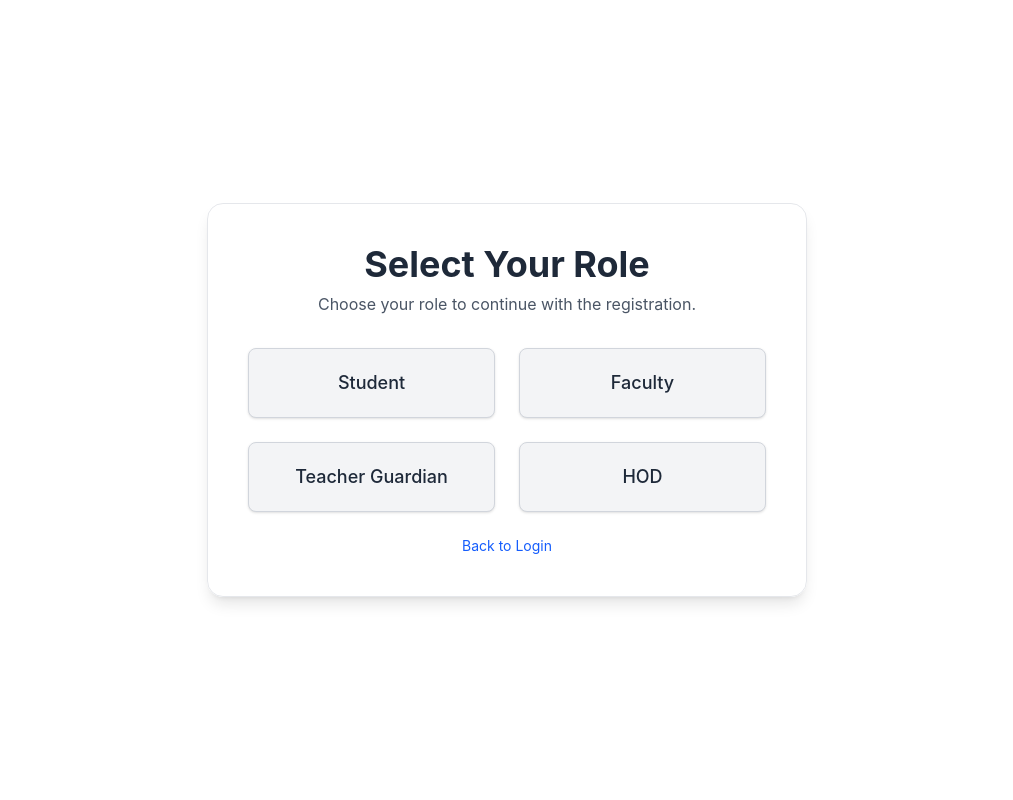
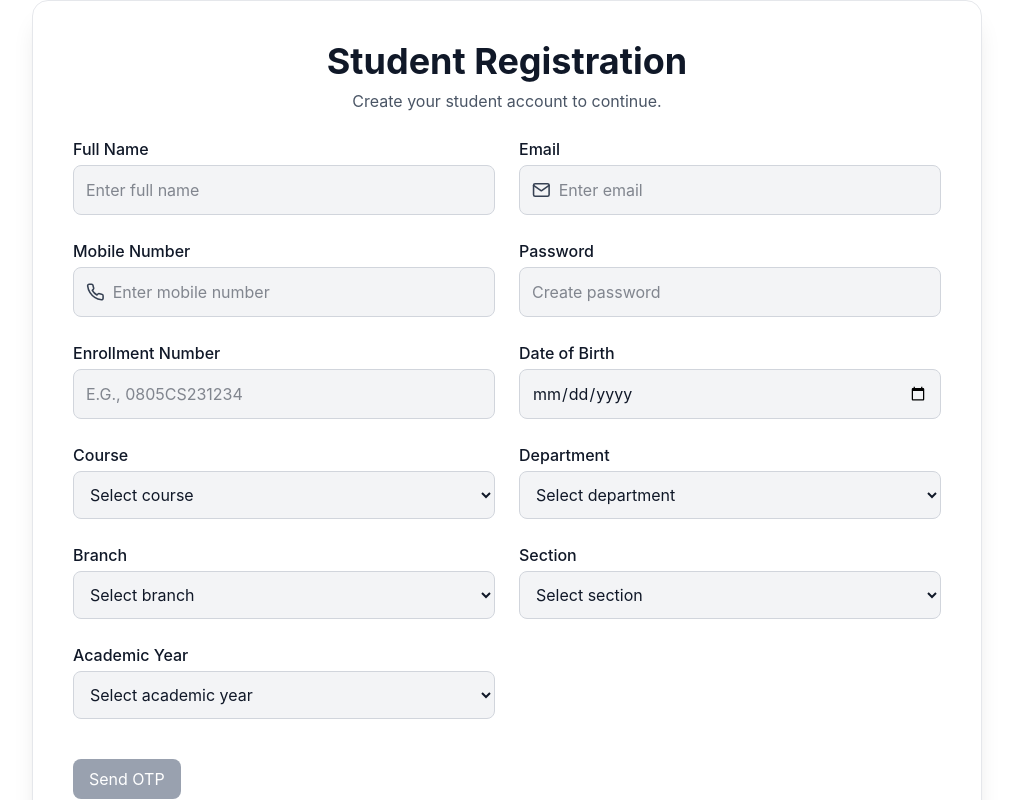
Before and after one commit to vivekyadav247/UNIFY, a React (Vite) app in the folder Frontend/: page /register in a window 1280 px wide. Before the commit this address led to /select-role. Shown: the top 800 px of the page, without its empty margins (133-1146 px from the left). Built offline with nearby package versions, Linux system fonts and the light colour scheme.

Commit message:
Added OTP Verification

```diff
--- a/Frontend/package.json
+++ b/Frontend/package.json
@@ -11,10 +11,10 @@
   },
   "dependencies": {
     "@fortawesome/fontawesome-free": "^7.1.0",
+    "@tailwindcss/vite": "^4.1.17",
     "axios": "^1.13.2",
     "chart.js": "^4.5.1",
     "framer-motion": "^12.23.24",
-    "@tailwindcss/vite": "^4.1.17",
     "lucide-react": "^0.553.0",
     "react": "^19.1.1",
     "react-chartjs-2": "^5.3.1",
--- a/Frontend/src/pages/auth/Login.jsx
+++ b/Frontend/src/pages/auth/Login.jsx
@@ -83,24 +83,6 @@ export default function Login() {
               </p>
             </div>
 
-            {/* Role Select */}
-            <div>
-              <label className="font-medium">Select Role</label>
-              <div className="flex items-center bg-white/80 border border-white/20 p-3 rounded-2xl mt-1 shadow-md backdrop-blur-sm">
-                <FiUser className="text-gray-700 text-xl mr-2" />
-                <select
-                  value={role}
-                  onChange={(e) => setRole(e.target.value)}
-                  className="w-full bg-transparent outline-none text-black"
-                >
-                  <option value="hod">HOD</option>
-                  <option value="tg">Teacher Guardian</option>
-                  <option value="faculty">Faculty</option>
-                  <option value="student">Student</option>
-                </select>
-              </div>
-            </div>
-
             {/* Login Button */}
             <button
               type="submit"
@@ -114,7 +96,7 @@ export default function Login() {
             Don’t have an account?{" "}
             <span
               className="text-blue-600 cursor-pointer hover:underline"
-              onClick={() => navigate("/select-role")}
+              onClick={() => navigate("/register")}
             >
               Register here
             </span>
--- a/Frontend/src/pages/auth/Register.jsx
+++ b/Frontend/src/pages/auth/Register.jsx
@@ -1,17 +1,11 @@
-import React, { useState, useEffect } from "react";
-import { useNavigate, useLocation } from "react-router-dom";
+import React, { useState } from "react";
+import { useNavigate } from "react-router-dom";
 import { FiMail, FiPhone } from "react-icons/fi";
 
 const Register = () => {
   const navigate = useNavigate();
-  const location = useLocation();
-  const role = new URLSearchParams(location.search).get("role");
 
-  // Redirect if no role is provided
-  useEffect(() => {
-    if (!role) navigate("/select-role");
-  }, [role, navigate]);
-
+  // Form data for student-only registration
   const [formData, setFormData] = useState({
     name: "",
     enrollmentNumber: "",
@@ -25,25 +19,96 @@ const Register = () => {
     academicYear: "",
     dob: "",
     password: "",
-    employeeId: "",
-    designation: "",
   });
+
+  // OTP system states
+  const [otpSent, setOtpSent] = useState(false);
+  const [otp, setOtp] = useState("");
+  const [enteredOtp, setEnteredOtp] = useState("");
+  const [verified, setVerified] = useState(false);
+  const [sendingOtp, setSendingOtp] = useState(false);
 
   const handleChange = (e) => {
     setFormData({ ...formData, [e.target.name]: e.target.value });
   };
 
+  // -----------------------------
+  // SEND OTP
+  // -----------------------------
+  const sendOtp = async () => {
+    if (!formData.email) {
+      alert("Please enter an email first.");
+      return;
+    }
+
+    setSendingOtp(true);
+
+    try {
+      const res = await fetch("http://localhost:5000/api/otp/send", {
+        method: "POST",
+        headers: { "Content-Type": "application/json" },
+        body: JSON.stringify({ email: formData.email }),
+      });
+
+      const data = await res.json();
+      setSendingOtp(false);
+
+      if (data.success) {
+        setOtpSent(true);
+        alert("OTP sent to email");
+      } else {
+        alert(data.message || "Failed to send OTP");
+      }
+    } catch (err) {
+      setSendingOtp(false);
+      console.error(err);
+      alert("Server error while sending OTP");
+    }
+  };
+
+  // -----------------------------
+  // VERIFY OTP
+  // -----------------------------
+  const verifyOtp = async () => {
+    if (!enteredOtp) {
+      alert("Enter OTP first");
+      return;
+    }
+
+    try {
+      const res = await fetch("http://localhost:5000/api/otp/verify", {
+        method: "POST",
+        headers: { "Content-Type": "application/json" },
+        body: JSON.stringify({ email: formData.email, otp: enteredOtp }),
+      });
+
+      const data = await res.json();
+
+      if (data.success) {
+        setVerified(true);
+        alert("Email verified successfully!");
+      } else {
+        alert(data.message || "Invalid OTP");
+      }
+    } catch (err) {
+      console.error(err);
+      alert("Server error while verifying OTP");
+    }
+  };
+
+  // -----------------------------
+  // REGISTER STUDENT
+  // -----------------------------
   const handleSubmit = async (e) => {
     e.preventDefault();
 
-    // API endpoint can be dynamic based on role if needed
-    let endpoint = "student";
-    if (role === "faculty") endpoint = "faculty";
-    if (role === "hod") endpoint = "hod";
-    if (role === "tg") endpoint = "tg";
+    if (!verified) {
+      alert("Please verify OTP before registering.");
+      return;
+    }
 
     try {
-      const res = await fetch(`http://localhost:5000/api/${endpoint}/register`, {
+      const res = await fetch("http://localhost:5000/api/student/register", {
         method: "POST",
         headers: { "Content-Type": "application/json" },
         body: JSON.stringify(formData),
@@ -63,60 +128,40 @@ const Register = () => {
     }
   };
 
-  // Field rules based on role
-  const fieldRules = {
-    student: [
-      "name",
-      "email",
-      "mobileNumber",
-      "password",
-      "enrollmentNumber",
-      "dob",
-      "course",
-      "department",
-      "branch",
-      "section",
-      "academicYear",
-      "gender",
-    ],
-    faculty: ["name", "email", "mobileNumber", "password", "employeeId", "designation", "department"],
-    hod: ["name", "email", "mobileNumber", "password", "department", "employeeId", "designation"],
-    tg: ["name", "email", "mobileNumber", "password", "employeeId", "designation", "department", "section"],
-  };
-
   return (
     <div className="min-h-screen bg-white flex justify-center items-center relative overflow-hidden">
+
       {/* BACKGROUND GLOWS */}
       <div className="absolute w-72 h-72 bg-purple-400 opacity-20 blur-[100px] -top-10 left-10 -z-10"></div>
       <div className="absolute w-72 h-72 bg-blue-400 opacity-20 blur-[100px] bottom-0 right-0 -z-10"></div>
 
       {/* CARD */}
       <div className="w-[950px] bg-white/80 backdrop-blur-md border border-gray-200 shadow-xl rounded-2xl p-10 animate-fadeInUp">
-        <h1 className="text-4xl font-bold text-center mb-2">{role?.toUpperCase()} Registration</h1>
+        <h1 className="text-4xl font-bold text-center mb-2">
+          Student Registration
+        </h1>
         <p className="text-center text-gray-600 mb-6">
-          Create your {role} account to continue.
+          Create your student account to continue.
         </p>
 
+        {/* FORM */}
         <form onSubmit={handleSubmit} className="grid grid-cols-2 gap-6">
 
-          {/* Name */}
-          {fieldRules[role]?.includes("name") && (
+          {/* NAME */}
           <div>
             <label className="font-medium">Full Name</label>
             <input
               type="text"
               name="name"
+              className="w-full bg-gray-100 border border-gray-300 p-3 rounded-lg mt-1 outline-none"
+              placeholder="Enter full name"
               value={formData.name}
               onChange={handleChange}
-                placeholder="Enter full name"
-                className="w-full bg-gray-100 border border-gray-300 p-3 rounded-lg mt-1 outline-none"
               required
             />
           </div>
-          )}
 
-          {/* Email */}
-          {fieldRules[role]?.includes("email") && (
+          {/* EMAIL */}
           <div>
             <label className="font-medium">Email</label>
             <div className="flex items-center bg-gray-100 border border-gray-300 p-3 rounded-lg mt-1">
@@ -124,18 +169,16 @@ const Register = () => {
               <input
                 type="email"
                 name="email"
+                className="w-full bg-transparent outline-none"
+                placeholder="Enter email"
                 value={formData.email}
                 onChange={handleChange}
-                  placeholder="Enter email"
-                  className="w-full bg-transparent outline-none"
                 required
               />
             </div>
           </div>
-          )}
 
-          {/* Mobile */}
-          {fieldRules[role]?.includes("mobileNumber") && (
+          {/* MOBILE */}
           <div>
             <label className="font-medium">Mobile Number</label>
             <div className="flex items-center bg-gray-100 border border-gray-300 p-3 rounded-lg mt-1">
@@ -143,72 +186,64 @@ const Register = () => {
               <input
                 type="text"
                 name="mobileNumber"
+                className="w-full bg-transparent outline-none"
+                placeholder="Enter mobile number"
                 value={formData.mobileNumber}
                 onChange={handleChange}
-                  placeholder="Enter mobile number"
-                  className="w-full bg-transparent outline-none"
                 required
               />
             </div>
           </div>
-          )}
 
-          {/* Password */}
-          {fieldRules[role]?.includes("password") && (
+          {/* PASSWORD */}
           <div>
             <label className="font-medium">Password</label>
             <input
               type="password"
               name="password"
+              className="w-full bg-gray-100 border border-gray-300 p-3 rounded-lg mt-1 outline-none"
+              placeholder="Create password"
               value={formData.password}
               onChange={handleChange}
-                placeholder="Create password"
-                className="w-full bg-gray-100 border border-gray-300 p-3 rounded-lg mt-1 outline-none"
               required
             />
           </div>
-          )}
 
-          {/* Enrollment Number */}
-          {fieldRules[role]?.includes("enrollmentNumber") && (
+          {/* ENROLLMENT NUMBER */}
           <div>
             <label className="font-medium">Enrollment Number</label>
             <input
               type="text"
               name="enrollmentNumber"
+              className="w-full bg-gray-100 border border-gray-300 p-3 rounded-lg mt-1 outline-none uppercase"
+              placeholder="e.g., 0805CS231234"
               value={formData.enrollmentNumber}
               onChange={handleChange}
-                placeholder="e.g., 0805CS231234"
-                className="w-full bg-gray-100 border border-gray-300 p-3 rounded-lg mt-1 outline-none uppercase"
               required
             />
           </div>
-          )}
 
           {/* DOB */}
-          {fieldRules[role]?.includes("dob") && (
           <div>
             <label className="font-medium">Date of Birth</label>
             <input
               type="date"
               name="dob"
+              className="w-full bg-gray-100 border border-gray-300 p-3 rounded-lg mt-1 outline-none"
               value={formData.dob}
               onChange={handleChange}
-                className="w-full bg-gray-100 border border-gray-300 p-3 rounded-lg mt-1 outline-none"
               required
             />
           </div>
-          )}
 
-          {/* Course */}
-          {fieldRules[role]?.includes("course") && (
+          {/* COURSE */}
           <div>
             <label className="font-medium">Course</label>
             <select
               name="course"
+              className="w-full bg-gray-100 border border-gray-300 p-3 rounded-lg mt-1 outline-none"
               value={formData.course}
               onChange={handleChange}
-                className="w-full bg-gray-100 border border-gray-300 p-3 rounded-lg mt-1 outline-none"
               required
             >
               <option value="">Select course</option>
@@ -218,17 +253,15 @@ const Register = () => {
               <option value="MCA">MCA</option>
             </select>
           </div>
-          )}
 
-          {/* Department */}
-          {fieldRules[role]?.includes("department") && (
+          {/* DEPARTMENT */}
           <div>
             <label className="font-medium">Department</label>
             <select
               name="department"
+              className="w-full bg-gray-100 border border-gray-300 p-3 rounded-lg mt-1 outline-none"
               value={formData.department}
               onChange={handleChange}
-                className="w-full bg-gray-100 border border-gray-300 p-3 rounded-lg mt-1 outline-none"
               required
             >
               <option value="">Select department</option>
@@ -242,17 +275,15 @@ const Register = () => {
               <option value="MCA">MCA</option>
             </select>
           </div>
-          )}
 
-          {/* Branch */}
-          {fieldRules[role]?.includes("branch") && (
+          {/* BRANCH */}
           <div>
             <label className="font-medium">Branch</label>
             <select
               name="branch"
+              className="w-full bg-gray-100 border border-gray-300 p-3 rounded-lg mt-1 outline-none"
               value={formData.branch}
               onChange={handleChange}
-                className="w-full bg-gray-100 border border-gray-300 p-3 rounded-lg mt-1 outline-none"
               required
             >
               <option value="">Select branch</option>
@@ -269,17 +300,15 @@ const Register = () => {
               <option value="MCA">MCA</option>
             </select>
           </div>
-          )}
 
-          {/* Section */}
-          {fieldRules[role]?.includes("section") && (
+          {/* SECTION */}
           <div>
             <label className="font-medium">Section</label>
             <select
               name="section"
+              className="w-full bg-gray-100 border border-gray-300 p-3 rounded-lg mt-1 outline-none"
               value={formData.section}
               onChange={handleChange}
-                className="w-full bg-gray-100 border border-gray-300 p-3 rounded-lg mt-1 outline-none"
               required
             >
               <option value="">Select section</option>
@@ -291,17 +320,15 @@ const Register = () => {
               <option value="F">F</option>
             </select>
           </div>
-          )}
 
-          {/* Academic Year */}
-          {fieldRules[role]?.includes("academicYear") && (
+          {/* ACADEMIC YEAR */}
           <div>
             <label className="font-medium">Academic Year</label>
             <select
               name="academicYear"
+              className="w-full bg-gray-100 border border-gray-300 p-3 rounded-lg mt-1 outline-none"
               value={formData.academicYear}
               onChange={handleChange}
-                className="w-full bg-gray-100 border border-gray-300 p-3 rounded-lg mt-1 outline-none"
               required
             >
               <option value="">Select academic year</option>
@@ -312,69 +339,72 @@ const Register = () => {
               <option value="2026-2030">2026–2030</option>
             </select>
           </div>
+
+          {/* ---------------- OTP SECTION ---------------- */}
+          <div className="col-span-2 flex gap-4 items-center mt-4">
+
+            {/* Send OTP */}
+            {!otpSent && (
+              <button
+                type="button"
+                onClick={sendOtp}
+                disabled={sendingOtp || !formData.email}
+                className="bg-blue-600 text-white px-4 py-2 rounded-lg disabled:bg-gray-400"
+              >
+                {sendingOtp ? "Sending..." : "Send OTP"}
+              </button>
             )}
 
-          {/* Gender */}
-          {fieldRules[role]?.includes("gender") && (
-            <div>
-              <label className="font-medium">Gender</label>
-              <select
-                name="gender"
-                value={formData.gender}
-                onChange={handleChange}
-                className="w-full bg-gray-100 border border-gray-300 p-3 rounded-lg mt-1 outline-none"
-                required
+            {/* Resend OTP */}
+            {otpSent && (
+              <button
+                type="button"
+                onClick={sendOtp}
+                className="bg-yellow-600 text-white px-4 py-2 rounded-lg"
               >
-                <option value="">Select gender</option>
-                <option value="Male">Male</option>
-                <option value="Female">Female</option>
-                <option value="Other">Other</option>
-              </select>
-            </div>
+                Resend OTP
+              </button>
             )}
 
-          {/* Employee ID */}
-          {fieldRules[role]?.includes("employeeId") && (
-            <div>
-              <label className="font-medium">
-                Employee ID {role === "hod" && <span className="text-gray-400 text-sm">(optional)</span>}
-              </label>
+            {/* OTP Input */}
+            {otpSent && (
               <input
                 type="text"
-                name="employeeId"
-                value={formData.employeeId}
-                onChange={handleChange}
-                placeholder="Enter employee ID"
-                className="w-full bg-gray-100 border border-gray-300 p-3 rounded-lg mt-1 outline-none"
-                required={role !== "hod"} // optional for HOD
+                maxLength="6"
+                placeholder="Enter OTP"
+                className="p-3 border rounded-lg w-40"
+                value={enteredOtp}
+                onChange={(e) => setEnteredOtp(e.target.value)}
               />
-            </div>
             )}
 
-          {/* Designation */}
-          {fieldRules[role]?.includes("designation") && (
-            <div>
-              <label className="font-medium">Designation</label>
-              <input
-                type="text"
-                name="designation"
-                value={formData.designation}
-                onChange={handleChange}
-                placeholder="Enter designation"
-                className="w-full bg-gray-100 border border-gray-300 p-3 rounded-lg mt-1 outline-none"
-                required
-              />
-            </div>
+            {/* Verify OTP */}
+            {otpSent && !verified && (
+              <button
+                type="button"
+                onClick={verifyOtp}
+                className="bg-green-600 text-white px-4 py-2 rounded-lg"
+              >
+                Verify
+              </button>
             )}
 
-          {/* SUBMIT BUTTON */}
-          <div className="col-span-2">
+            {/* Verified badge */}
+            {verified && (
+              <span className="text-green-600 font-semibold">✔ Verified</span>
+            )}
+          </div>
+
+          {/* REGISTER BUTTON */}
+          <div className="col-span-2 mt-6">
             <button
               type="submit"
+              disabled={!verified}
               className="w-full bg-gradient-to-r from-purple-600 to-blue-600
               text-white py-3 rounded-lg font-semibold
               hover:scale-105 transition-all
-              shadow-[0_0_20px_rgba(138,43,226,0.5)]"
+              shadow-[0_0_20px_rgba(138,43,226,0.5)]
+              disabled:opacity-40 disabled:cursor-not-allowed"
             >
               Register
             </button>
@@ -389,6 +419,7 @@ const Register = () => {
               </span>
             </p>
           </div>
+
         </form>
       </div>
     </div>
--- a/Frontend/src/pages/auth/RoleSelection.jsx
+++ /dev/null
@@ -1,61 +0,0 @@
-import React from "react";
-import { useNavigate } from "react-router-dom";
-
-const RoleSelection = () => {
-  const navigate = useNavigate();
-
-  const selectRole = (role) => {
-    navigate(`/register?role=${role}`);
-  };
-
-  const roles = [
-    { name: "Student", value: "student" },
-    { name: "Faculty", value: "faculty" },
-    { name: "Teacher Guardian", value: "tg" },
-    { name: "HOD", value: "hod" },
-  ];
-
-  return (
-    <div className="min-h-screen flex justify-center items-center bg-white relative overflow-hidden">
-
-      {/* Background glows */}
-      <div className="absolute w-72 h-72 bg-purple-400 opacity-10 blur-[100px] -top-10 left-10 -z-10"></div>
-      <div className="absolute w-72 h-72 bg-blue-400 opacity-10 blur-[100px] bottom-0 right-0 -z-10"></div>
-
-      <div className="bg-white/80 backdrop-blur-lg shadow-lg border border-gray-200 p-10 rounded-2xl w-[600px]">
-        <h1 className="text-4xl font-bold text-center mb-2 text-gray-800">Select Your Role</h1>
-        <p className="text-center text-gray-600 mb-8">
-          Choose your role to continue with the registration.
-        </p>
-
-        <div className="grid grid-cols-2 gap-6 text-center">
-          {roles.map((role) => (
-            <button
-              key={role.value}
-              onClick={() => selectRole(role.value)}
-              className="
-                p-5 rounded-lg text-lg font-medium
-                bg-gray-100 text-gray-800
-                hover:bg-gray-200
-                border border-gray-300
-                shadow-sm
-                transition-colors duration-200
-              "
-            >
-              {role.name}
-            </button>
-          ))}
-        </div>
-
-        <p
-          className="text-center mt-6 text-sm text-blue-600 cursor-pointer hover:underline"
-          onClick={() => navigate("/login")}
-        >
-          Back to Login
-        </p>
-      </div>
-    </div>
-  );
-};
-
-export default RoleSelection;
--- a/Frontend/src/routes/AppRoutes.jsx
+++ b/Frontend/src/routes/AppRoutes.jsx
@@ -1,19 +1,11 @@
-
 import { Routes, Route } from "react-router-dom";
 
 // Public Pages
 import Welcome from "../pages/Welcome";
 import Login from "../pages/auth/Login";
 import Register from "../pages/auth/Register";
-import RoleSelection from "../pages/auth/RoleSelection";
 
-// Future dashboards (we'll implement later)
-// import StudentDashboard from "../pages/dashboards/StudentDashboard";
-// import HodDashboard from "../pages/dashboards/HodDashboard";
-// import TgDashboard from "../pages/dashboards/TgDashboard";
-// import FacultyDashboard from "../pages/dashboards/FacultyDashboard";
-
-// Student
+// Student Pages
 import StudentLayout from "../pages/student/layouts/StudentLayout";
 import Dashboard from "../pages/student/pages/Dashboard";
 import Attendance from "../pages/student/pages/Attendance";
@@ -21,7 +13,12 @@ import Assignments from "../pages/student/pages/Assignments";
 import Marks from "../pages/student/pages/Marks";
 import Feedback from "../pages/student/pages/Feedback";
 
-export default function AppRoutes({ toggleTheme, currentTheme, notifications, setNotifications }) {
+export default function AppRoutes({
+  toggleTheme,
+  currentTheme,
+  notifications,
+  setNotifications,
+}) {
   return (
     <Routes>
       {/* Landing Page */}
@@ -29,14 +26,6 @@ export default function AppRoutes({ toggleTheme, currentTheme, notifications, se
 
       {/* Authentication */}
       <Route path="/login" element={<Login />} />
-      <Route path="/select-role" element={<RoleSelection />} />
-      <Route path="/register" element={<Register />} /> {/* role determined via query param */}
-
-      {/* Dashboards
-      <Route path="/dashboard/student" element={<StudentDashboard />} />
-      <Route path="/dashboard/hod" element={<HodDashboard />} />
-      <Route path="/dashboard/tg" element={<TgDashboard />} />
-      <Route path="/dashboard/faculty" element={<FacultyDashboard />} /> */}
       <Route path="/register" element={<Register />} />
 
       {/* STUDENT ROUTES */}
```
Also changed, not shown: 1 other file (tests, documents, lock files or other folders). Lines whose indentation alone changed are shown as unchanged.
